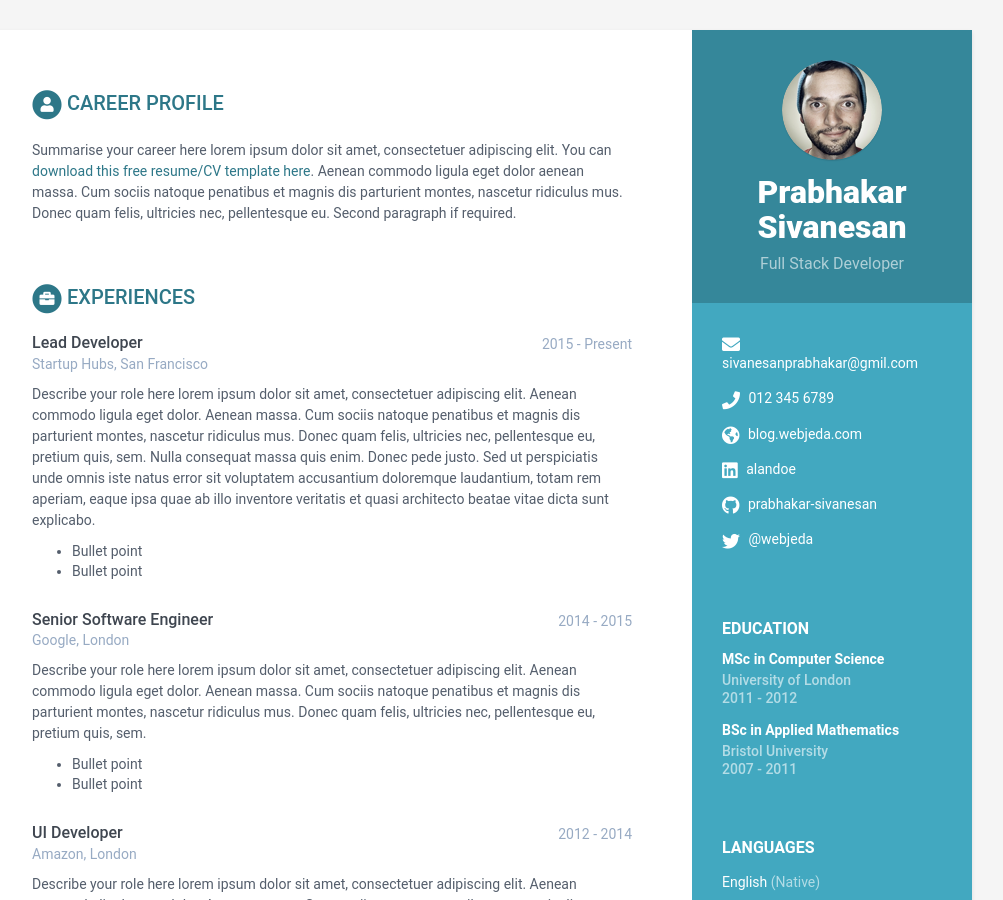
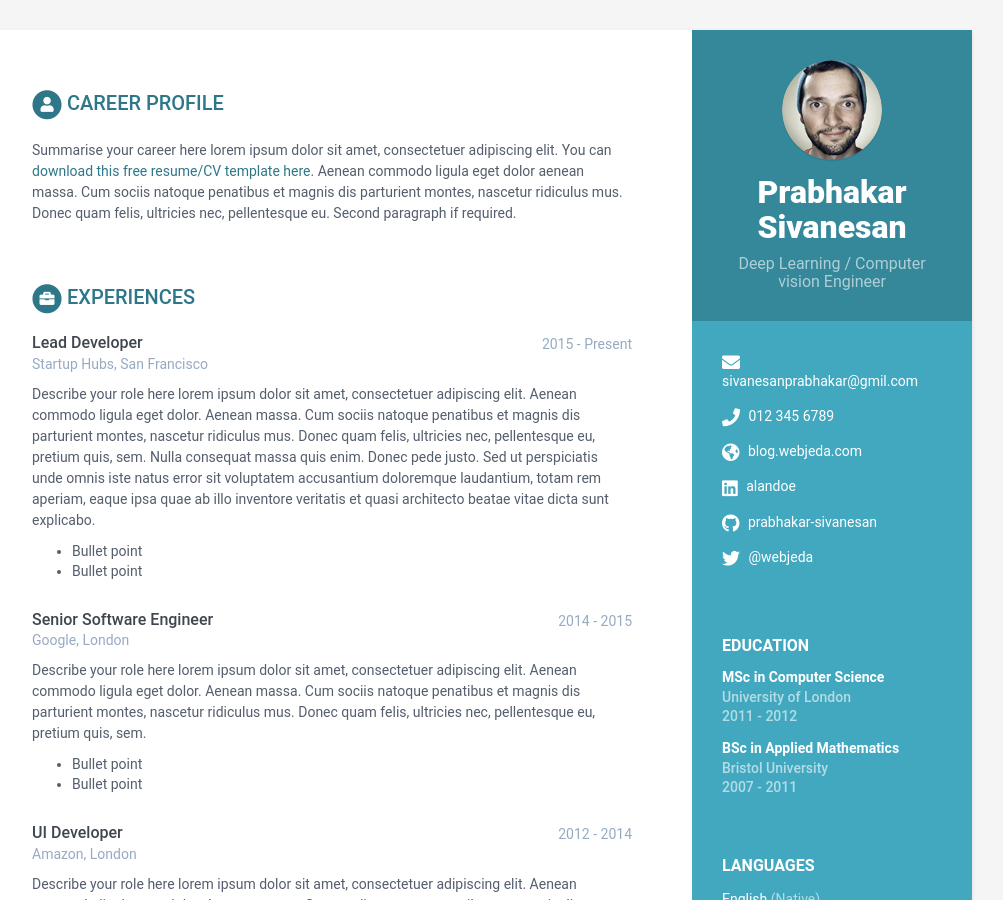
Before and after one commit to prabhakar-sivanean/me, a Jekyll site: the page built from index.html, in a window 1280 px wide and 900 px high. Shown: the whole window, without its empty margins (168-1171 px from the left). Built offline with Jekyll 4.4.1, drawn with Linux system fonts in a browser that asks for light colours.

Commit message:
Update data.yml

```diff
--- a/_data/data.yml
+++ b/_data/data.yml
@@ -8,7 +8,7 @@ sidebar:
 
     # Profile information
     name: Prabhakar Sivanesan
-    tagline: Full Stack Developer
+    tagline: Deep Learning / Computer vision Engineer
     avatar: profile.png  #place a 100x100 picture inside /assets/images/ folder and provide the name of the file below
 
     # Sidebar links
```
